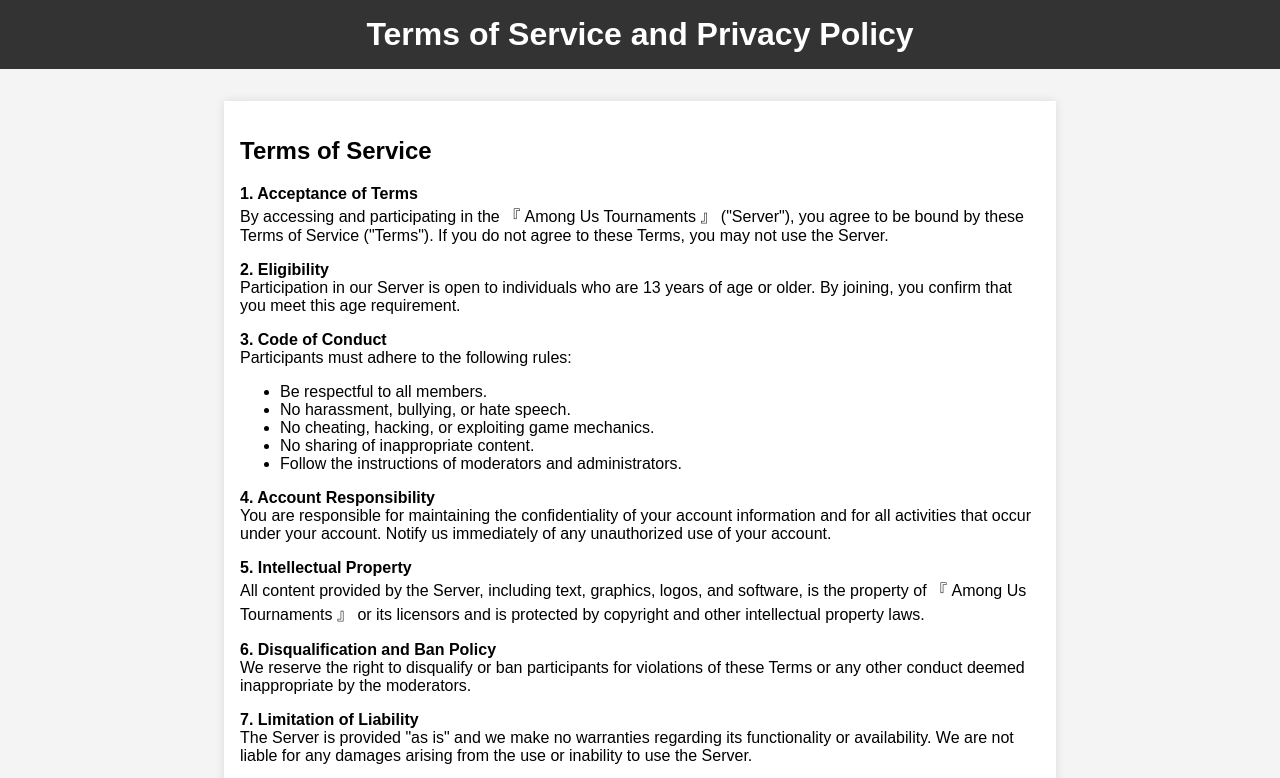
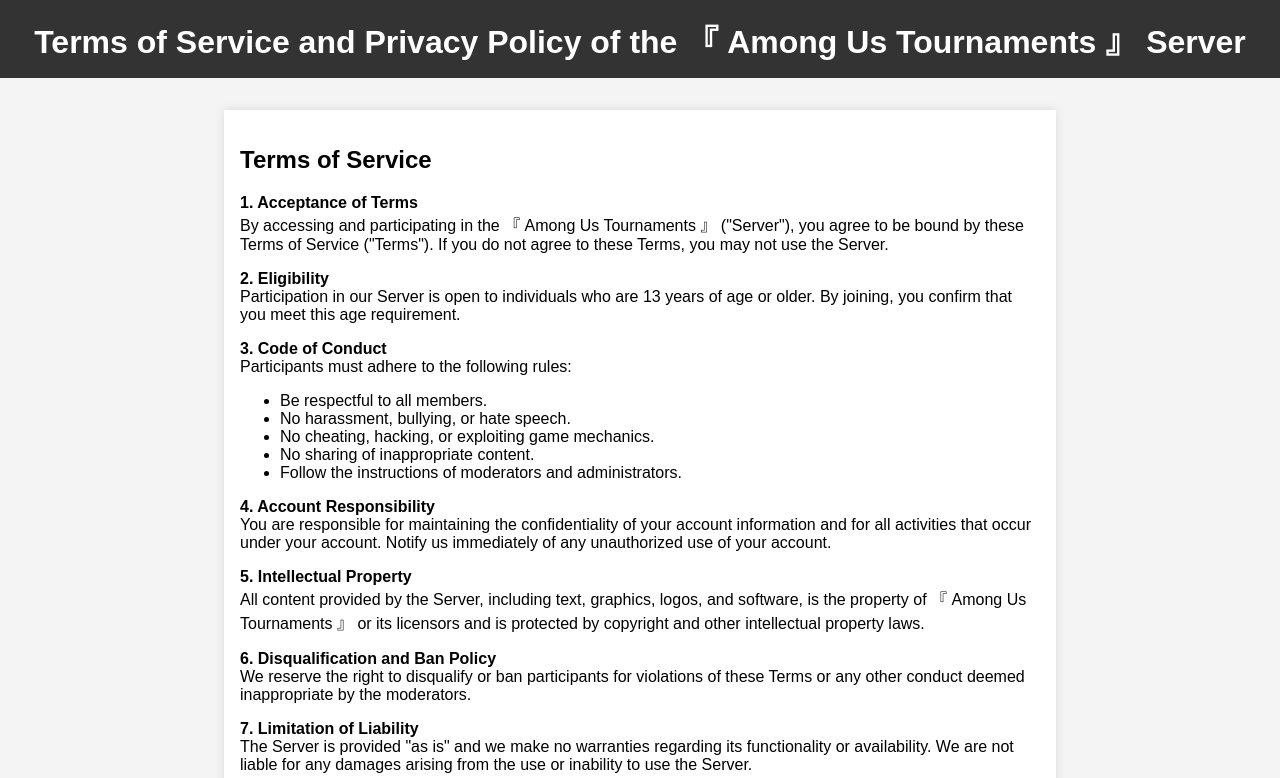
Before and after one commit to andries659/TOS-and-Policy, a plain HTML site: page index.html in a window 1280 px wide. Shown: the top 778 px of the page. Drawn offline with Linux system fonts and the light colour scheme.

Commit message:
Update index.html

```diff
--- a/index.html
+++ b/index.html
@@ -8,7 +8,7 @@
 </head>
 <body>
     <header>
-        <h1>Terms of Service and Privacy Policy</h1>
+        <h1>Terms of Service and Privacy Policy of the 『 Among Us Tournaments 』 Server</h1>
     </header>
     <main>
         <section>
```
